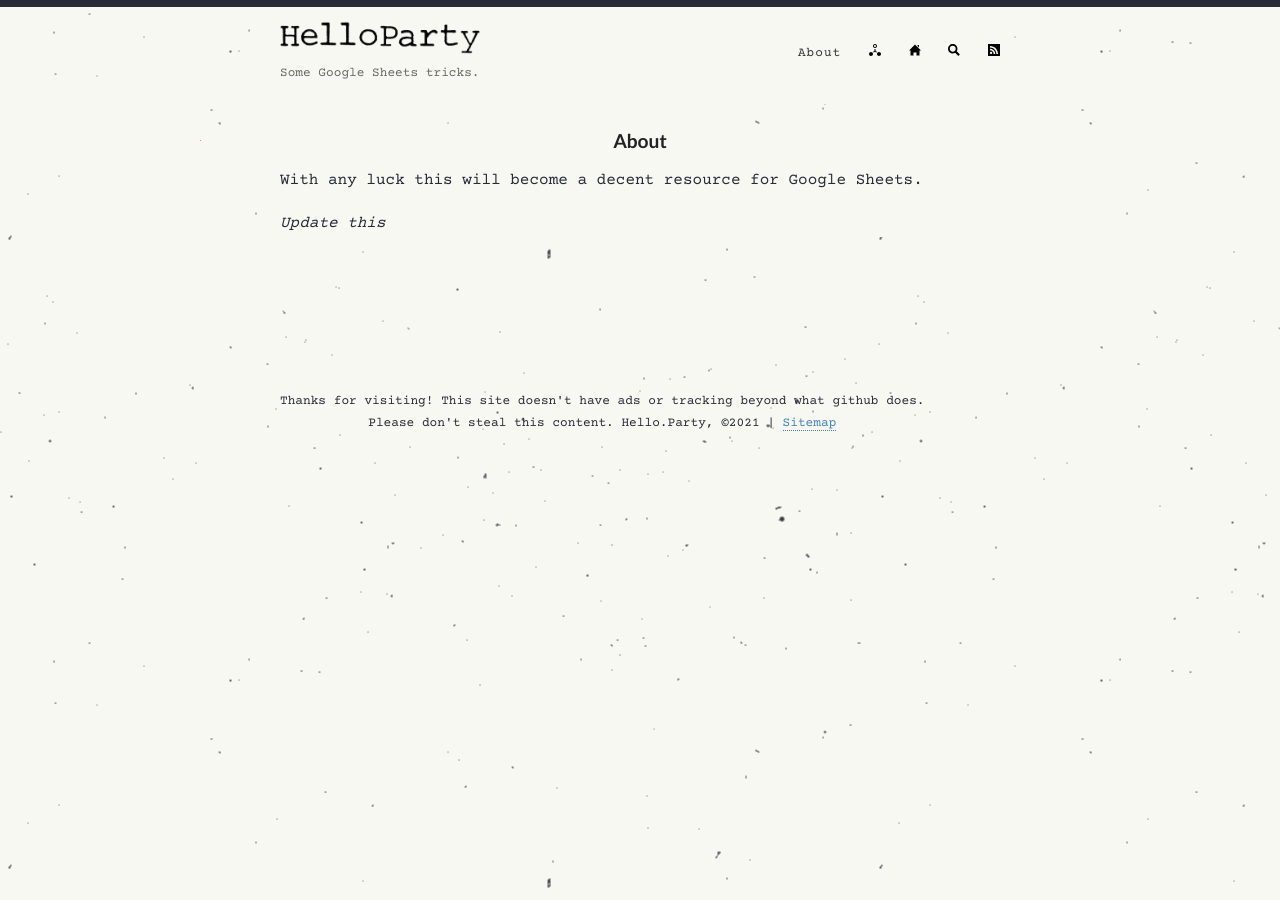
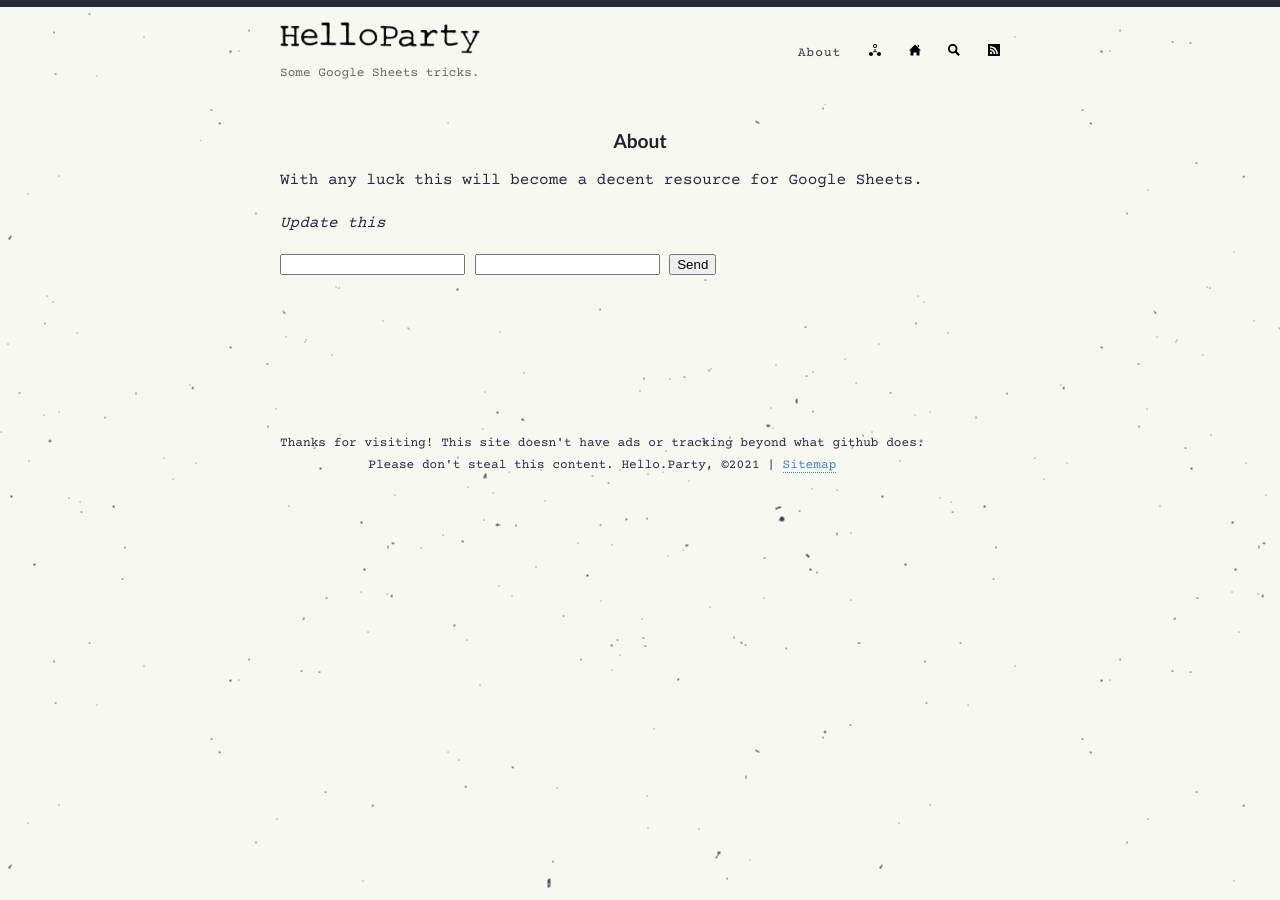
Before and after one commit to hello-party/hello-party-old.github.io, a Jekyll site: the page built from _pages/about.md, in a window 1280 px wide. Built offline with Jekyll 4.4.1, drawn with Linux system fonts in a browser that asks for light colours.

Commit message:
Update about.md

```diff
--- a/_pages/about.md
+++ b/_pages/about.md
@@ -7,3 +7,10 @@
 With any luck this will become a decent resource for Google Sheets.
 
 *Update this*
+
+
+<form action="https://formspree.io/f/mleovzgb" method="POST">
+  <input type="text" name="name">
+  <input type="email" name="_replyto">
+  <input type="submit" value="Send">
+</form>
```
